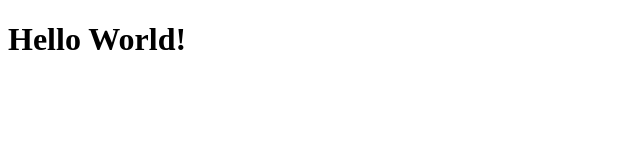
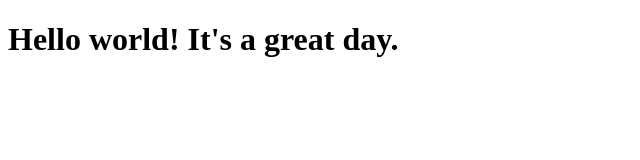
Before and after one commit to don-rusli/hello-world, a plain HTML site: page site/index.html in a window 1280 px wide. Shown: the whole page, without its empty margins (0-640 px from the left). Drawn offline with Linux system fonts and the light colour scheme.

Commit message:
Small addition to our page content.

```diff
--- a/site/index.html
+++ b/site/index.html
@@ -1,9 +1,9 @@
 <!DOCTYPE html>
 <html>
 <head>
-	<title>Hello world!</title>
+	<title>Hello World!</title>
 </head>
 <body>
-<h1> Hello World! </h1>
+<h1> Hello world! It's a great day.</h1>
 </body>
 </html>
```
